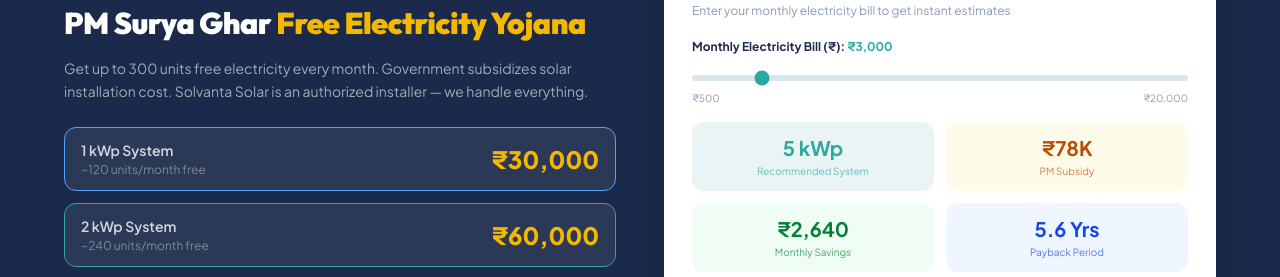
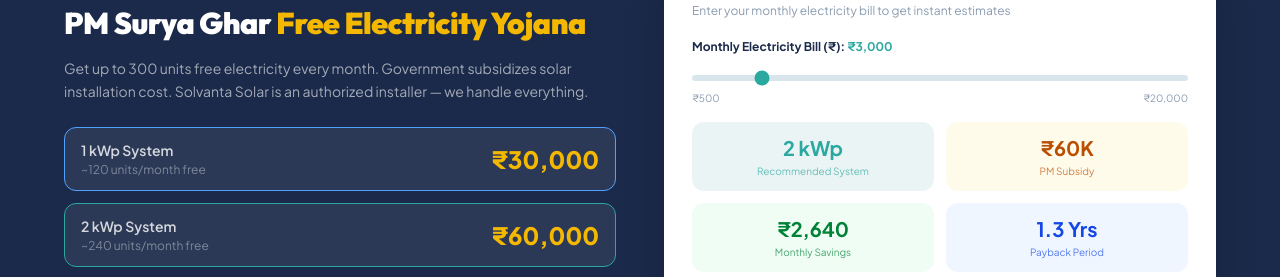
Before and after one commit to solvantasolarhelp-wq/solvento-web, a Next.js app: page / in a window 1280 px wide. Shown: the part 1460-1737 px from the top of the page. Built offline with nearby package versions, Linux system fonts and the light colour scheme.

Commit message:
feat: update solar calculator kWp logic (1k=1kW, 2k=2kW, 5k=6kW, 8k+=10kW)

```diff
--- a/app/page.tsx
+++ b/app/page.tsx
@@ -25,7 +25,7 @@
   const [calcDone, setCalcDone] = useState(true);
   const [activeSection, setActiveSection] = useState("home");
 
-  const kwp = Math.max(1, Math.min(10, Math.floor(bill / 600)));
+  const kwp = bill >= 8000 ? 10 : bill >= 5000 ? 6 : bill >= 2000 ? 2 : 1;
   const subsidy = kwp >= 3 ? 78000 : kwp >= 2 ? 60000 : 30000;
   const save = Math.round(bill * 0.88);
   const cost = kwp * 51250 - subsidy;
```
